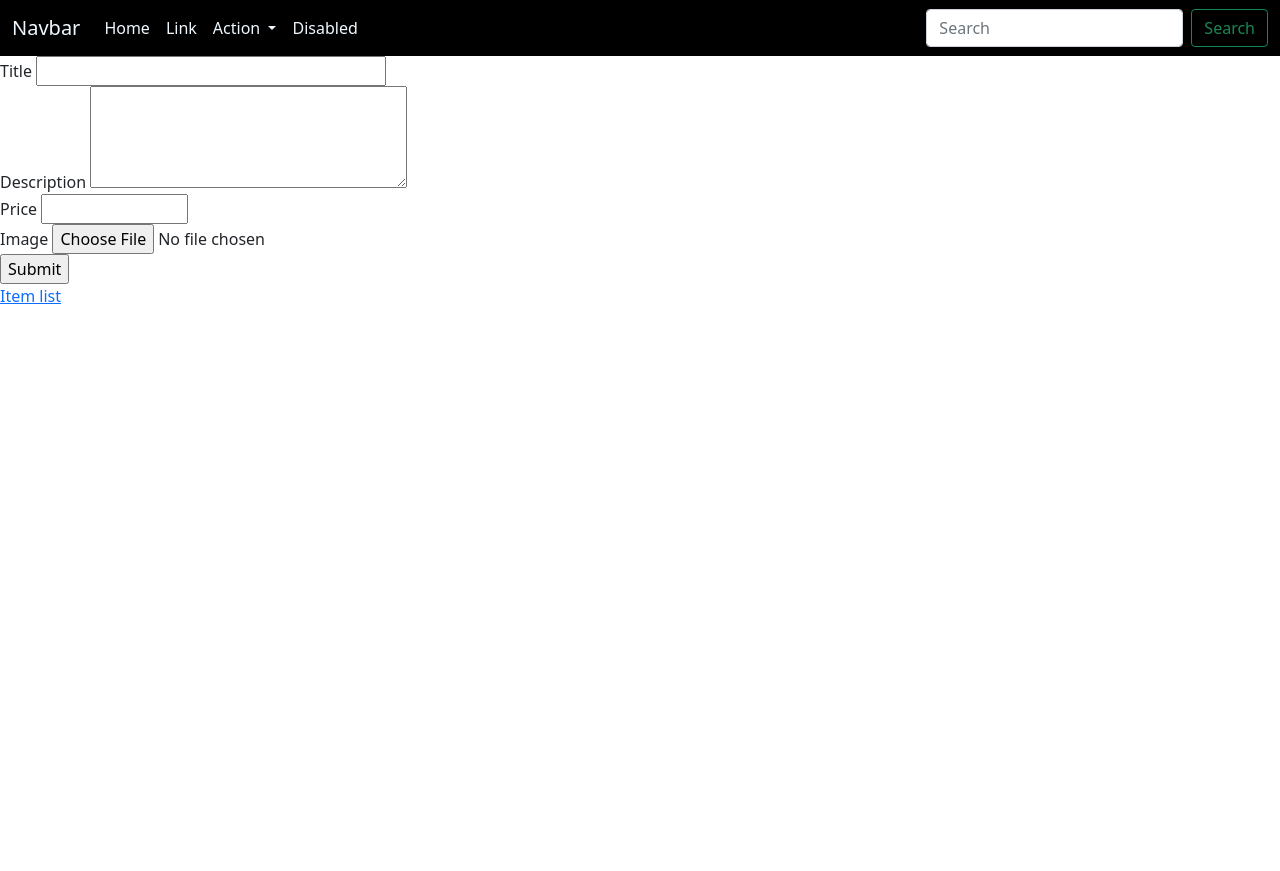
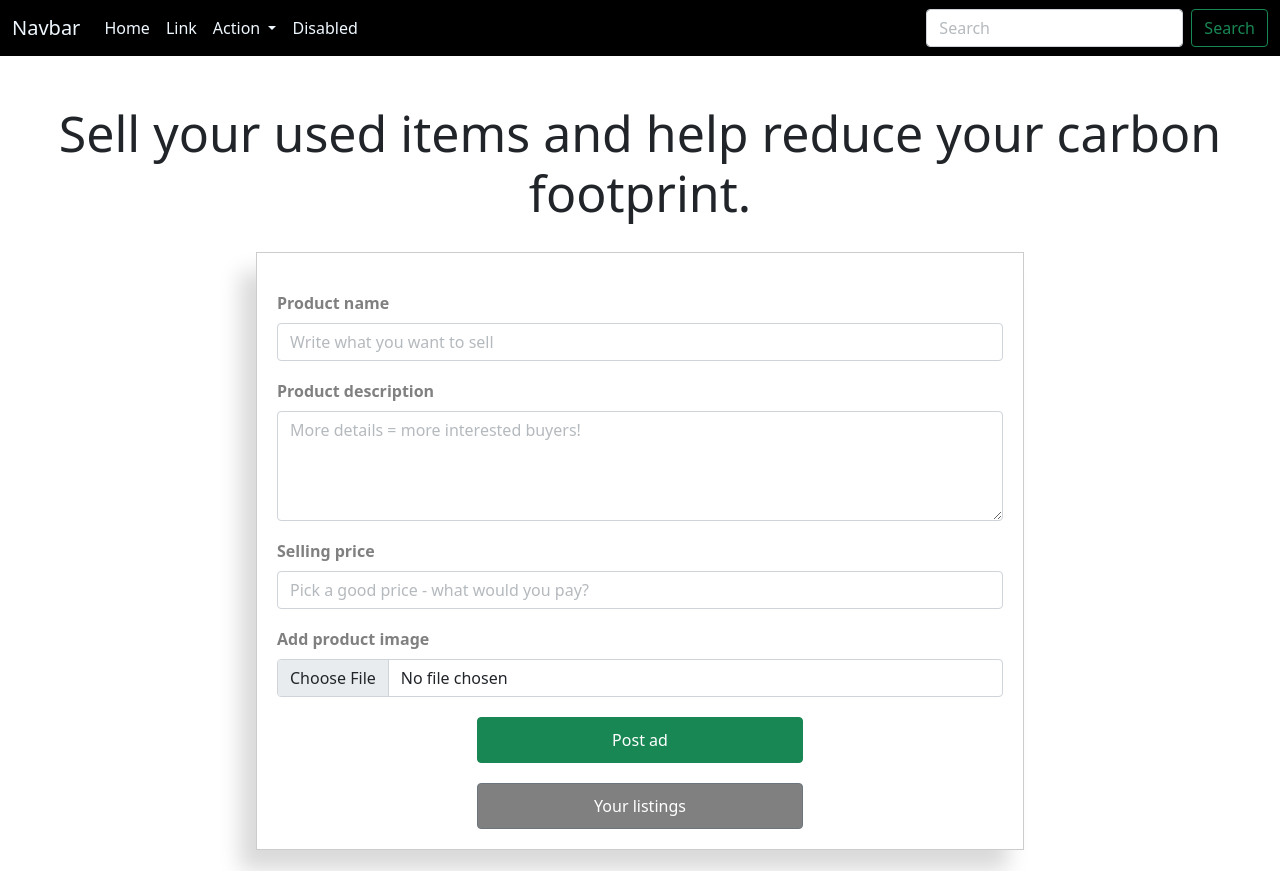
Before and after one commit to ahan-ing/CSE470_project, a Flask app: page /sell in a window 1280 px wide. Before the commit the page ends 304 px from the top, so only its background shows below. Run offline with Flask 3, Linux system fonts and the light colour scheme; some libraries are stand-ins or nearby versions.

Commit message:
Sell Page HTML EDITED

```diff
--- a/forms/form.py
+++ b/forms/form.py
@@ -4,12 +4,12 @@ from wtforms import StringField, TextAreaField, FloatField, SubmitField,Password
 from wtforms.validators import DataRequired, Email, Length
 
 class SellItemForm(FlaskForm):
-    title = StringField('Title', validators=[DataRequired()])
-    description = TextAreaField('Description')
-    price = FloatField('Price', validators=[DataRequired()])
+    title = StringField('Product name', validators=[DataRequired()])
+    description = TextAreaField('Product description')
+    price = FloatField('Selling price', validators=[DataRequired()])
 
     # Pass allowed extensions to the FileField as an argument
-    image = FileField('Image', validators=[FileAllowed(['jpg', 'png', 'jpeg', 'gif'], 'Images only!')])
+    image = FileField('Add product image', validators=[FileAllowed(['jpg', 'png', 'jpeg', 'gif'], 'Images only!')])
 
     submit = SubmitField('Submit')
 
--- /dev/null
+++ b/static/css/style.css
@@ -0,0 +1,70 @@
+.form-container {
+    display: flex;
+    justify-content: center;
+    align-items: center;
+    height: 80vh;
+    padding: 0;
+    margin: 0;
+  }
+  .form-heading {
+    text-align: center;
+    font-size: 50px;
+    padding-top: 47px;
+    padding-bottom: 0px;
+}
+  .form {
+    width: 60%;
+    border: 1px solid #ccc;
+    padding: 20px;
+    box-shadow: -16px 20px 20px 0px rgba(0,0,0,0.15);
+    display: flex;
+    flex-direction: column;
+    align-items: center;
+  }
+
+  .form-group {
+    display: flex;
+    flex-direction: column;
+    align-items: center;
+    width: 100%;
+  }
+
+  .form-label {
+    text-align: left;
+    width: 100%;
+    padding-top: 18px;
+    color: gray; /* Set the color to gray */
+    font-weight: bold; /* Make the text bold */
+  }
+  .form-control::placeholder {
+    opacity: 0.5; /* Adjust as needed */
+  }
+  .button-group {
+    display: flex;
+    justify-content: flex-start;
+    width: 100%;
+  }
+
+  .btn-success,
+  .btn-secondary {
+    padding: 10px;
+    text-decoration: none;
+    margin-top: 20px;
+    width: 45%; /* Adjust as needed */
+  }
+
+  .btn-secondary {
+    background-color: gray;
+  }
+
+  .link-primary {
+    position: absolute;
+    bottom: 10px;
+    right: 10px;
+    color: #6c757d;
+    text-decoration: none;
+  }
+
+  .link-primary:hover {
+    text-decoration: underline;
+  }
--- a/templates/base.html
+++ b/templates/base.html
@@ -8,7 +8,7 @@
     <!-- Bootstrap CSS -->
     <link href="https://cdn.jsdelivr.net/npm/bootstrap@5.0.2/dist/css/bootstrap.min.css" rel="stylesheet" integrity="sha384-EVSTQN3/azprG1Anm3QDgpJLIm9Nao0Yz1ztcQTwFspd3yD65VohhpuuCOmLASjC" crossorigin="anonymous">
 
-    <title>Project</title>
+    <title>{% block title %}{% endblock %}</title>
   </head>
   <body>
     <nav class="navbar navbar-expand-lg bg-body-tertiary" style="background-color: black;">
--- a/templates/sell.html
+++ b/templates/sell.html
@@ -1,26 +1,41 @@
 {% extends 'base.html' %}
+{% block title %}Sell Anything{% endblock %}
 {% block body %}
 
+<link rel="stylesheet" href="/static/css/style.css">
+<h1 class="form-heading">Sell your used items and help reduce your carbon footprint.</h1>
 
-<form method="post" enctype="multipart/form-data">
+
+<div class="form-container">
+  <form method="post" enctype="multipart/form-data" class="form">
     {{ form.hidden_tag() }}
-    <div>
-        {{ form.title.label }} {{ form.title(size=32) }}
-    </div>
-    <div>
-        {{ form.description.label }} {{ form.description(cols=32, rows=4) }}
-    </div>
-    <div>
-        {{ form.price.label }} {{ form.price(size=10) }}
-    </div>
-    <div>
-        {{ form.image.label }} {{ form.image }}
-    </div>
-    <div>
-        <input type="submit" value="Submit">
-    </div>
-</form>
 
-<a href="/items">Item list</a>
+    <div class="form-group">
+        <label class="form-label" for="title">{{ form.title.label }}</label>
+        {{ form.title(size=32, class="form-control", placeholder="Write what you want to sell") }}
+      </div>
+
+      <div class="form-group">
+        <label class="form-label" for="description">{{ form.description.label }}</label>
+        {{ form.description(cols=32, rows=4, class="form-control",placeholder="More details = more interested buyers!") }}
+      </div>
+
+      <div class="form-group">
+        <label class="form-label" for="price">{{ form.price.label }}</label>
+        {{ form.price(size=10, class="form-control",placeholder="Pick a good price - what would you pay?") }}
+      </div>
+
+      <div class="form-group">
+        <label class="form-label" for="image">{{ form.image.label }}</label>
+        {{ form.image(class="form-control") }}
+      </div>
+
+      <div class="form-group button-group">
+        <input type="submit" value="Post ad" class="btn btn-success">
+        <a href="/items" class="btn btn-secondary">Your listings</a>
+      </div>
+
+  </form>
+</div>
 
 {% endblock %}
```
Also changed, not shown: templates/items.html (+1 -7 lines), static/css/main.css (line endings or trailing spaces).
